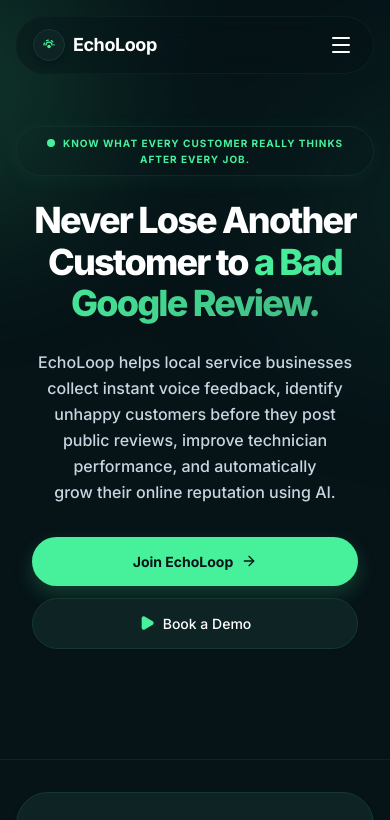
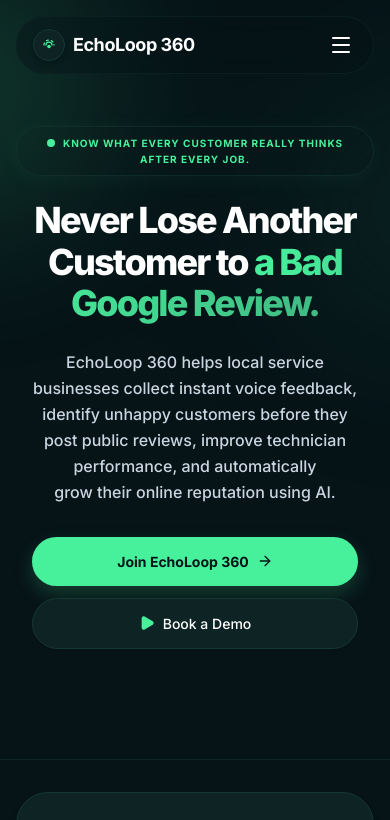
Before and after one commit to Sambit2005-lab/echoloop, a React (Vite) app: page / in a window 390 px wide. Shown: the top 820 px of the page. Built offline with nearby package versions, Linux system fonts and the light colour scheme; the HTML template or start-up script is replaced by a standard one.

Commit message:
chore: rename brand from EchoLoop to EchoLoop 360

```diff
--- a/index.html
+++ b/index.html
@@ -4,7 +4,7 @@
     <meta charset="UTF-8" />
     <link rel="icon" type="image/svg+xml" href="/favicon.svg" />
     <meta name="viewport" content="width=device-width, initial-scale=1.0" />
-    <title>EchoLoop | Verified Voice Reviews for UK Trades</title>
+    <title>EchoLoop 360 | Verified Voice Reviews for UK Trades</title>
     <link rel="preconnect" href="https://fonts.googleapis.com">
     <link rel="preconnect" href="https://fonts.gstatic.com" crossorigin>
     <link href="https://fonts.googleapis.com/css2?family=Inter:wght@300;400;500;600;700;800&display=swap" rel="stylesheet">
--- a/src/App.jsx
+++ b/src/App.jsx
@@ -54,7 +54,7 @@
           <div className="w-8 h-8 sm:w-9 sm:h-9 bg-brand-800 border border-brand-700 rounded-full flex items-center justify-center shadow-md shrink-0">
             <BrandLogo className="w-4 h-4 sm:w-5 sm:h-5 text-brand-400" />
           </div>
-          <span className="font-bold text-lg sm:text-xl tracking-tight text-white">EchoLoop</span>
+          <span className="font-bold text-lg sm:text-xl tracking-tight text-white">EchoLoop 360</span>
         </div>
 
         {/* Desktop Links */}
@@ -190,12 +190,12 @@
       </h1>
 
       <p className="text-base sm:text-lg md:text-xl text-slate-300 mb-8 sm:mb-10 max-w-3xl mx-auto leading-relaxed font-medium text-balance px-2 sm:px-0">
-        EchoLoop helps local service businesses collect instant voice feedback, identify unhappy customers before they post public reviews, improve technician performance, and automatically grow their online reputation using AI.
+        EchoLoop 360 helps local service businesses collect instant voice feedback, identify unhappy customers before they post public reviews, improve technician performance, and automatically grow their online reputation using AI.
       </p>
 
       <div className="flex flex-col sm:flex-row items-center justify-center gap-3 sm:gap-4 mb-12 sm:mb-16 px-4 sm:px-0">
         <button onClick={() => setView('signup')} className="w-full sm:w-auto bg-brand-400 text-brand-900 px-6 sm:px-8 py-3.5 sm:py-4 rounded-full font-bold text-[14px] sm:text-[15px] hover:bg-brand-500 transition-all shadow-[0_8px_20px_rgba(71,241,156,0.2)] flex items-center justify-center gap-2 group">
-          Join EchoLoop
+          Join EchoLoop 360
           <ArrowRight className="w-4 h-4 group-hover:translate-x-1 transition-transform" />
         </button>
         <button onClick={() => setView('demo')} className="w-full sm:w-auto flex items-center justify-center bg-brand-800 border border-brand-700 text-white px-6 sm:px-8 py-3.5 sm:py-4 rounded-full font-medium text-[14px] sm:text-[15px] hover:bg-brand-700 transition-all shadow-sm gap-2">
@@ -255,7 +255,7 @@
       </div>
 
       <div className="bg-gradient-to-r from-brand-950 to-brand-900 border border-brand-700/50 rounded-[2rem] p-6 sm:p-8 text-center max-w-4xl mx-auto shadow-md">
-        <h4 className="text-xl sm:text-2xl font-bold text-white mb-2">EchoLoop changes that.</h4>
+        <h4 className="text-xl sm:text-2xl font-bold text-white mb-2">EchoLoop 360 changes that.</h4>
         <p className="text-slate-350 text-xs sm:text-sm max-w-2xl mx-auto">
           We build an instant, frictionless voice feedback bridge that captures honest thoughts before customers leave and helps you intercept issues privately.
         </p>
@@ -335,7 +335,7 @@
             </div>
 
             <div className="bg-brand-950 p-4 rounded-xl border border-brand-700/60 shadow-[0_4px_15px_rgba(71,241,156,0.05)]">
-              <span className="text-[10px] uppercase font-bold text-brand-400 block mb-1">EchoLoop AI Voice Analysis</span>
+              <span className="text-[10px] uppercase font-bold text-brand-400 block mb-1">EchoLoop 360 AI Voice Analysis</span>
               <p className="text-sm font-semibold text-white italic">"The service was fine, but the tech left a bit of a mess... there's oil all over the clean carpets..."</p>
               <div className="mt-3 grid grid-cols-2 gap-2 text-[10px]">
                 <div className="bg-brand-900 px-2 py-1 rounded text-red-400 font-bold">Tone: Highly Frustrated</div>
@@ -358,7 +358,7 @@
         <div className="lg:w-1/3">
           <h3 className="text-xl sm:text-2xl font-bold text-white tracking-tight mb-2 sm:mb-3">Built for Local Trades</h3>
           <p className="text-slate-400 text-sm leading-relaxed">
-            We skipped the enterprise bloat. EchoLoop is a surgical intelligence tool built exclusively for the realities of local home services.
+            We skipped the enterprise bloat. EchoLoop 360 is a surgical intelligence tool built exclusively for the realities of local home services.
           </p>
         </div>
         <div className="lg:w-2/3 flex flex-wrap gap-2 sm:gap-3">
@@ -434,7 +434,7 @@
             </div>
             <div className="md:col-span-8">
               <p className="text-slate-300 text-sm leading-relaxed">
-                EchoLoop’s AI transcript engine parses the voice note, evaluates sentiment, and automatically tags technician names and key topics.
+                EchoLoop 360’s AI transcript engine parses the voice note, evaluates sentiment, and automatically tags technician names and key topics.
                 <strong className="block mt-1.5 text-white">Business Outcome: Spots exact bottlenecks, tracks technician performance leaderboards, and discovers training needs.</strong>
               </p>
             </div>
@@ -678,8 +678,8 @@
   <section className="py-16 sm:py-24 bg-brand-900 border-b border-brand-850">
     <div className="max-w-5xl mx-auto px-4 sm:px-6 lg:px-8">
       <div className="mb-12 sm:mb-16 text-center max-w-3xl mx-auto">
-        <h2 className="text-[11px] sm:text-[12px] font-bold text-brand-500 uppercase tracking-[0.2em] mb-3 sm:mb-4">Why EchoLoop</h2>
-        <h3 className="text-2xl sm:text-3xl md:text-5xl font-extrabold mb-3 sm:mb-5 tracking-tight text-white">Why Businesses Choose EchoLoop</h3>
+        <h2 className="text-[11px] sm:text-[12px] font-bold text-brand-500 uppercase tracking-[0.2em] mb-3 sm:mb-4">Why EchoLoop 360</h2>
+        <h3 className="text-2xl sm:text-3xl md:text-5xl font-extrabold mb-3 sm:mb-5 tracking-tight text-white">Why Businesses Choose EchoLoop 360</h3>
         <p className="text-slate-400 text-base sm:text-lg">Designed for local service operators, not desk-bound corporate teams.</p>
       </div>
 
@@ -719,7 +719,7 @@
             <h2 className="text-[11px] font-bold text-brand-500 uppercase tracking-[0.2em] mb-3">Early Access</h2>
             <h3 className="text-2xl sm:text-3xl md:text-4xl font-extrabold text-white mb-4 tracking-tight">Become One of Our Founding Customers</h3>
             <p className="text-slate-300 text-sm sm:text-base mb-6 leading-relaxed">
-              We’re inviting a small number of local service businesses to help shape EchoLoop before public launch. Work directly with our product team to customize the tool for your trade.
+              We’re inviting a small number of local service businesses to help shape EchoLoop 360 before public launch. Work directly with our product team to customize the tool for your trade.
             </p>
 
             <button onClick={() => setView('signup')} className="bg-brand-400 text-brand-900 px-6 sm:px-8 py-3.5 rounded-full font-bold hover:bg-brand-500 transition-all shadow-lg shadow-brand-400/20 text-sm sm:text-base flex items-center justify-center gap-2 group w-full sm:w-auto">
@@ -861,7 +861,7 @@
 
       <div className="flex flex-col sm:flex-row items-center justify-center gap-4">
         <button onClick={() => setView('signup')} className="w-full sm:w-auto bg-brand-400 text-brand-900 px-8 py-4 rounded-full font-bold hover:bg-brand-500 transition-all shadow-xl shadow-brand-400/20 text-sm sm:text-base flex items-center justify-center gap-2">
-          Join EchoLoop
+          Join EchoLoop 360
         </button>
         <button onClick={() => setView('demo')} className="w-full sm:w-auto flex items-center justify-center bg-brand-800 border border-brand-700 text-white px-8 py-4 rounded-full font-medium hover:bg-brand-700 transition-all shadow-sm gap-2 text-sm sm:text-base">
           Book a Demo
@@ -918,7 +918,7 @@
             </div>
             <h4 className="text-xl sm:text-2xl font-bold mb-2 sm:mb-3 text-white">Application Submitted!</h4>
             <p className="text-slate-400 text-xs sm:text-sm leading-relaxed mb-6 sm:mb-8">
-              Thank you for applying for the EchoLoop Founder Program. Our team will review your details and contact you via email within 24 hours to schedule your onboarding.
+              Thank you for applying for the EchoLoop 360 Founder Program. Our team will review your details and contact you via email within 24 hours to schedule your onboarding.
             </p>
             <button onClick={() => setView('home')} className="bg-brand-900 border border-brand-700 text-white px-6 py-3 rounded-xl hover:bg-brand-850 transition-all font-bold text-sm sm:text-base">
               Return Home
@@ -1042,7 +1042,7 @@
           <>
             <div className="text-center mb-8 sm:mb-10">
               <h2 className="text-2xl sm:text-3xl md:text-4xl font-extrabold text-white tracking-tight mb-3 sm:mb-4">Request a Demo</h2>
-              <p className="text-slate-400 text-base sm:text-lg px-2">Tell us about your home service business, and let's explore how EchoLoop can protect your local reputation.</p>
+              <p className="text-slate-400 text-base sm:text-lg px-2">Tell us about your home service business, and let's explore how EchoLoop 360 can protect your local reputation.</p>
             </div>
 
             <form onSubmit={handleSubmit} className="space-y-4 sm:space-y-6">
@@ -1126,9 +1126,9 @@
         <div className="prose prose-invert prose-slate max-w-none text-slate-300 space-y-4 sm:space-y-6 leading-relaxed text-sm sm:text-base">
           <p>Last updated: June 29, 2026</p>
           <h2 className="text-xl sm:text-2xl font-bold text-white mt-6 sm:mt-8 mb-3 sm:mb-4">1. Introduction</h2>
-          <p>This is a placeholder page for the {title}. EchoLoop takes privacy, data sovereignty, and security seriously for local trade service providers.</p>
+          <p>This is a placeholder page for the {title}. EchoLoop 360 takes privacy, data sovereignty, and security seriously for local trade service providers.</p>
           <h2 className="text-xl sm:text-2xl font-bold text-white mt-6 sm:mt-8 mb-3 sm:mb-4">2. Data Processing & GDPR</h2>
-          <p>EchoLoop strictly adheres to the guidelines set by GDPR and local data protection regulations. All voice memos, client logs, and analytics are fully encrypted at rest and in transit.</p>
+          <p>EchoLoop 360 strictly adheres to the guidelines set by GDPR and local data protection regulations. All voice memos, client logs, and analytics are fully encrypted at rest and in transit.</p>
           <h2 className="text-xl sm:text-2xl font-bold text-white mt-6 sm:mt-8 mb-3 sm:mb-4">3. Contact Us</h2>
           <p>For legal inquiries, contact our beta team via the <span onClick={() => setView('contact')} className="text-brand-400 cursor-pointer hover:underline">Request a Demo</span> page.</p>
         </div>
@@ -1334,11 +1334,11 @@
         <div className="w-6 h-6 sm:w-7 sm:h-7 bg-brand-800 border border-brand-700 rounded-md flex items-center justify-center">
           <BrandLogo className="w-3.5 h-3.5 sm:w-4 sm:h-4 text-brand-400" />
         </div>
-        <span className="font-bold text-white text-base sm:text-lg">EchoLoop</span>
+        <span className="font-bold text-white text-base sm:text-lg">EchoLoop 360</span>
       </div>
 
       <div className="flex flex-wrap justify-center gap-3 sm:gap-4 text-[12px] sm:text-[13px] text-slate-500 font-medium">
-        <span>© 2026 EchoLoop</span>
+        <span>© 2026 EchoLoop 360</span>
         <span className="hidden sm:inline">•</span>
         <span>Built for local service businesses in US & UK 🇺🇸 🇬🇧</span>
       </div>
```
Also changed, not shown: 1 other file (tests, documents, lock files or other folders).
